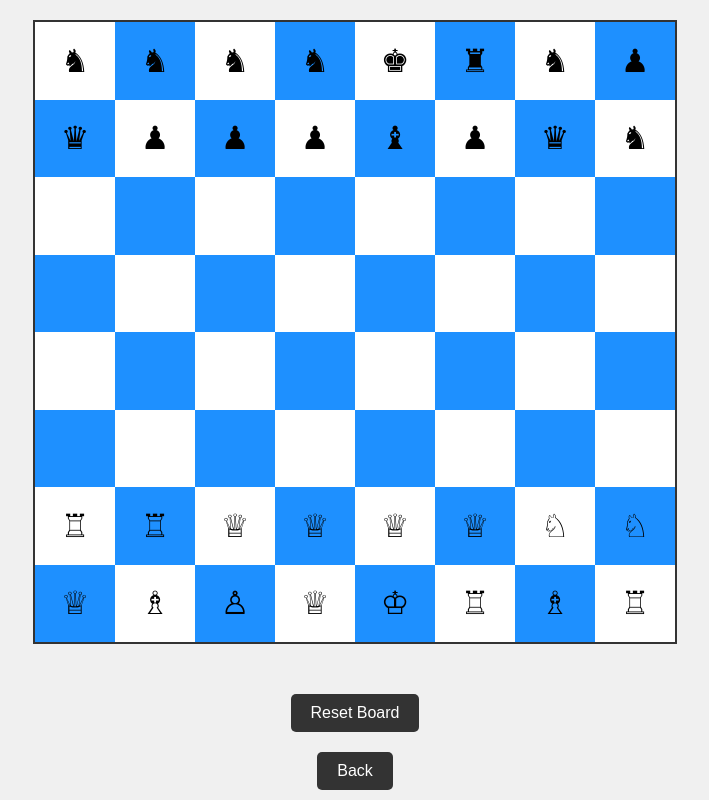
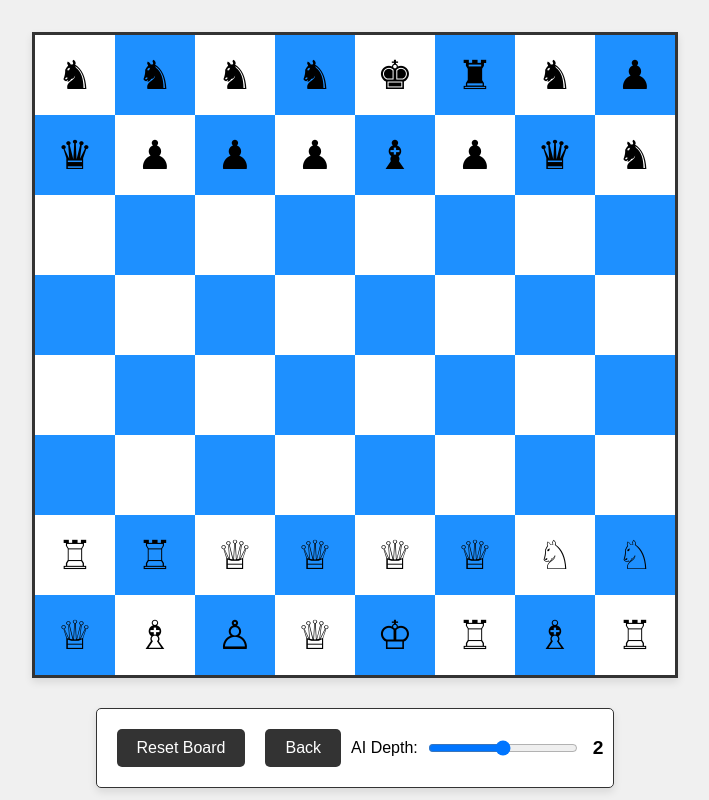
Before and after one commit to stefanlighezan/Chess.js, a plain HTML site: page index.html in a window 1280 px wide. Both pictures are taken after a click on the element 360 px from the left and 215 px from the top of the page. Shown: the whole page, without its empty margins (285-994 px from the left). Drawn offline with Linux system fonts and the light colour scheme.

Commit message:
Added styling, more bugfixing, added AI depth selector

```diff
--- a/index.html
+++ b/index.html
@@ -12,6 +12,8 @@
         <div id="controls">
             <button id="resetButton">Reset Board</button>
             <button id="backButton">Back</button>
+            <label for="aiDepth">AI Depth:</label>
+            <input type="range" id="aiDepth" min="1" max="3" value="2"><span id="aiDepthValue">2</span>
         </div>
     </div>
     <script src="Piece.js"></script>
--- a/script.js
+++ b/script.js
@@ -7,6 +7,15 @@ let chessGame = {
 
 const container = document.getElementById("container");
 const backButton = document.getElementById("backButton");
+const aiDepthInput = document.getElementById("aiDepth");
+const aiDepthValue = document.getElementById("aiDepthValue");
+
+let aiDepth = 2;
+
+aiDepthInput.addEventListener("input", function() {
+  aiDepth = parseInt(this.value);
+  aiDepthValue.textContent = this.value;
+});
 
 let setup = newBadChessVariant();
 
@@ -23,16 +32,18 @@ document.addEventListener("DOMContentLoaded", function () {
   backButton.addEventListener("click", () => {
     if (chessGame.lastMove) {
       setup = chessGame.lastMove;
+      chessGame.turn == COLOR.WHITE;
       chessGame.lastMove = null;
       initializeChessboard();
-      chessGame.turn == "White";
     }
   });
 
   container.addEventListener("mousedown", function (event) {
-    isMouseDown = true;
-    initialX = event.clientX - posX;
-    initialY = event.clientY - posY;
+    if (!controls.contains(event.target)) {
+      isMouseDown = true;
+      initialX = event.clientX - posX;
+      initialY = event.clientY - posY;
+    }
   });
 
   container.addEventListener("mouseup", function () {
@@ -336,7 +347,7 @@ function isKingPresent(setup, color) {
 }
 
 function moveAI() {
-  const bestMove = minimax(setup, 2, true);
+  const bestMove = minimax(setup, aiDepth, true);
   const { piece, from, to } = bestMove;
   setup = piece.move(from.row, from.col, to.row, to.col, setup);
   initializeChessboard();
--- a/styles.css
+++ b/styles.css
@@ -6,10 +6,11 @@ body {
     background-color: #f0f0f0;
     margin: 0;
     overflow: hidden; /* Prevent scrolling */
+    font-family: Arial, sans-serif;
 }
 
 .square.highlight {
-    background-color: rgb(255, 30, 30);
+    background-color: rgba(255, 30, 30, 0.7);
 }
 
 @keyframes tremor {
@@ -28,8 +29,9 @@ body {
     grid-template-rows: repeat(8, 1fr);
     width: 80vmin;
     height: 80vmin;
-    border: 2px solid #333;
+    border: 3px solid #333;
     margin: 20px 0;
+    box-shadow: 0 4px 8px rgba(0, 0, 0, 0.1);
 }
 
 #container {
@@ -43,12 +45,27 @@ body {
     perspective: 1000px;
 }
 
+#aiDepth {
+    margin: 0 10px;
+    width: 150px;
+    cursor: pointer;
+}
+
 #controls {
     display: flex;
-    flex-direction: column;
-    justify-content: center;
     align-items: center;
-    margin-top: 20px;
+    margin-top: 10px;
+    padding: 10px;
+    background-color: #fff;
+    border: 1px solid #333;
+    border-radius: 5px;
+    box-shadow: 0 4px 8px rgba(0, 0, 0, 0.1);
+}
+
+#aiDepthValue {
+    margin-left: 5px;
+    font-weight: bold;
+    font-size: 1.2em;
 }
 
 button {
@@ -60,11 +77,16 @@ button {
     border-radius: 5px;
     background-color: #333;
     color: white;
-    transition: background-color 0.3s;
+    transition: background-color 0.3s, transform 0.3s;
 }
 
 button:hover {
     background-color: #555;
+    transform: scale(1.05);
+}
+
+button:active {
+    background-color: #111;
 }
 
 .square {
@@ -85,17 +107,19 @@ button:hover {
 }
 
 .piece {
-    font-size: 2em;
+    font-size: 2.5em;
 }
 
 #capturedPiecesContainer {
     display: flex;
     justify-content: space-around;
     width: 100%;
+    margin-top: 20px;
 }
 
 #whiteCaptured, #blackCaptured {
     text-align: center;
+    font-size: 1.2em;
 }
 
 #whiteCapturedPieces, #blackCapturedPieces {
@@ -104,7 +128,10 @@ button:hover {
     flex-wrap: wrap;
     padding: 10px;
     border: 1px solid #333;
+    border-radius: 5px;
     min-width: 100px;
     min-height: 50px;
     margin-bottom: 10px;
+    background-color: #fff;
+    box-shadow: 0 2px 4px rgba(0, 0, 0, 0.1);
 }
```
